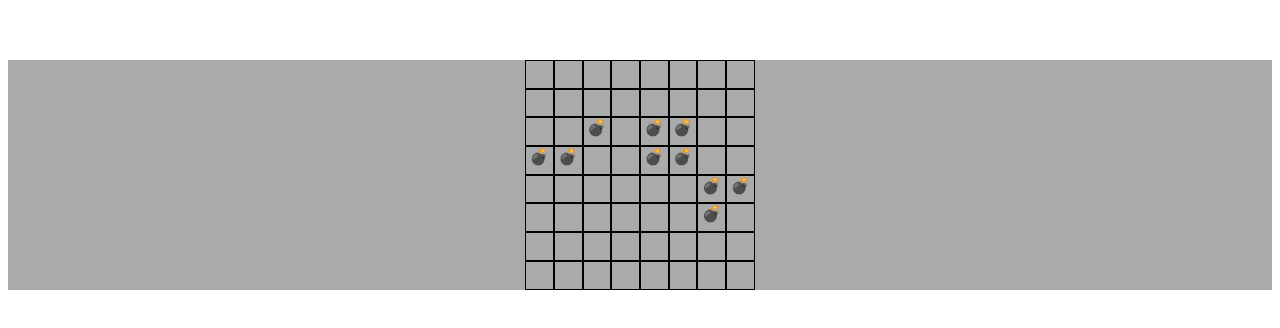
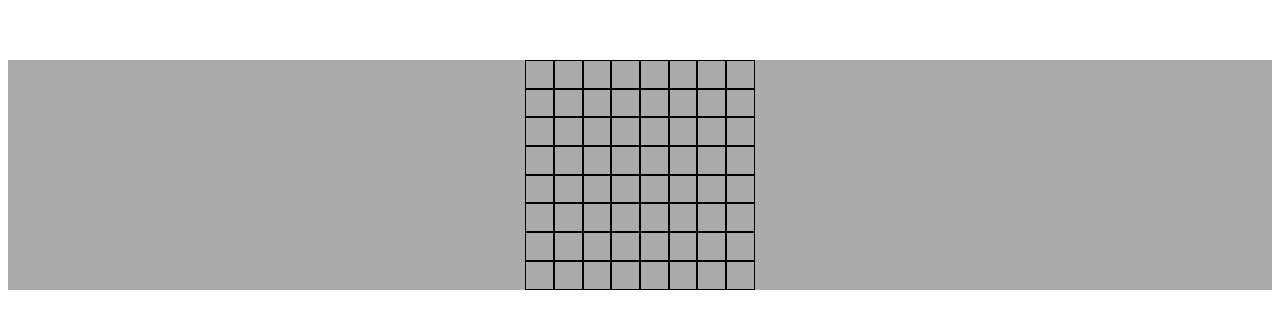
Before and after one commit to FRSgit/jsExercismCourse, a Vue app in the folder vue/minesweeper/: page / in a window 1280 px wide. Shown: the top 328 px of the page. Built offline with nearby package versions, Linux system fonts and the light colour scheme.

Commit message:
feat: minesweeper part2

```diff
--- a/vue/minesweeper/package.json
+++ b/vue/minesweeper/package.json
@@ -9,6 +9,7 @@
     "lint": "vue-cli-service lint"
   },
   "dependencies": {
+    "@frsource/tiny-carousel-vue": "^0.1.0",
     "core-js": "^3.6.5",
     "vue": "^3.0.0"
   },
--- /dev/null
+++ b/vue/minesweeper/src/components/Board.vue
@@ -0,0 +1,47 @@
+<template>
+  <Map :map="board" @click-cell="onCellClick"/>
+</template>
+
+<script lang="ts">
+import { defineComponent, PropType, Ref, ref, toRefs, watch } from 'vue';
+import Map, { Cell } from './Map.vue';
+import { annotate } from '../composables/annotate';
+
+const parseMap = (map: Ref<string[]>) =>
+  annotate(map.value)
+    .map(row => row
+      .split('')
+      .map(value => ({ value, hidden: true, flag: false}))
+    ) as Cell[][]
+
+export default defineComponent({
+  name: 'Board',
+  props: {
+    map: {
+        type: Array as PropType<string[]>,
+        required: true,
+    },
+  },
+  components: {
+      Map,
+  },
+  setup(props){
+      const { map } = toRefs(props);
+      const board = ref(parseMap(map));
+      watch(map, () => board.value = parseMap(map));
+
+      return {
+          board,
+          onCellClick: (x: number, y: number) => {
+            board.value[y][x].hidden = false;
+          },
+      };
+  },
+
+});
+</script>
+
+
+<style scoped lang="scss">
+
+</style>
--- a/vue/minesweeper/src/components/Game.vue
+++ b/vue/minesweeper/src/components/Game.vue
@@ -1,15 +1,15 @@
 <template>
-  <Map :map="map"/>
+  <Board :map="map"/>
 </template>
 
 <script lang="ts">
 import { defineComponent } from 'vue';
-import Map from './Map.vue';
+import Board from './Board.vue'
 
 export default defineComponent({
   name: 'Game',
   components: {
-      Map,
+      Board,
   },
   setup(){
       const map = new Array(8)
--- a/vue/minesweeper/src/components/Map.vue
+++ b/vue/minesweeper/src/components/Map.vue
@@ -1,22 +1,30 @@
 <template>
   <div class="map">
     <div class="map__row" v-for="(row, y) in map" :key="y">
-      <span class="map__cell" v-for="(col, x) in row" :key="x">
-        {{ col==='*'? '💣' : col }}
+      <span class="map__cell" v-for="({ value, hidden }, x) in row" :key="x" @click="$emit('clickCell', x, y)">
+        <template v-if="!hidden">
+          {{ value==='*'? '💣' : value }}
+        </template>
       </span>
     </div>
   </div>
-
 </template>
 
 <script lang="ts">
 import { defineComponent, PropType } from 'vue';
 
+export type Cell = {
+  value: string,
+  hidden: boolean,
+  flag: boolean,
+};
+
 export default defineComponent({
   name: 'Map',
   props: {
-    map: Array as PropType<string[]>,
+    map: Array as PropType<Cell[][]>,
   },
+  emits: ['clickCell'],
 });
 </script>
 
--- /dev/null
+++ b/vue/minesweeper/src/composables/annotate.ts
@@ -0,0 +1,31 @@
+function replaceField(resultRow:string, i:number, value:number) {
+    const temporaryRow = resultRow.split('');
+    const oldValue = isNaN(parseInt(temporaryRow[i])) ? 0 : parseInt(temporaryRow[i]);
+    temporaryRow[i] = (oldValue + value).toString(); // += to co masz + nowe
+    return temporaryRow.join('');
+}
+
+export const annotate = (input:string[]):string[] => {
+    const result = [...input] //spread operator
+    input.forEach((row, idx) => {
+        for (let idy = 0; idy < row.length; ++idy) {
+            if (row[idy] === ' ') {
+                for (let j = -1; j < 2; ++j) {
+                    if (
+                        j === 1 && idx !== input.length - 1 ||
+                        j === -1 && idx !== 0 ||
+                        j === 0
+                    ) {
+                        const nextRow = input[idx + j];
+                        const mines = nextRow
+                            .substring(idy - 1, idy + 2)
+                            .replace(/ /g, "").length;
+                        if (!mines) continue;
+                        result[idx] = replaceField(result[idx], idy, mines);
+                    }
+                }
+            }
+        }
+    });
+    return result;
+};
```
Also changed, not shown: 2 other files (tests, documents, lock files or other folders).
